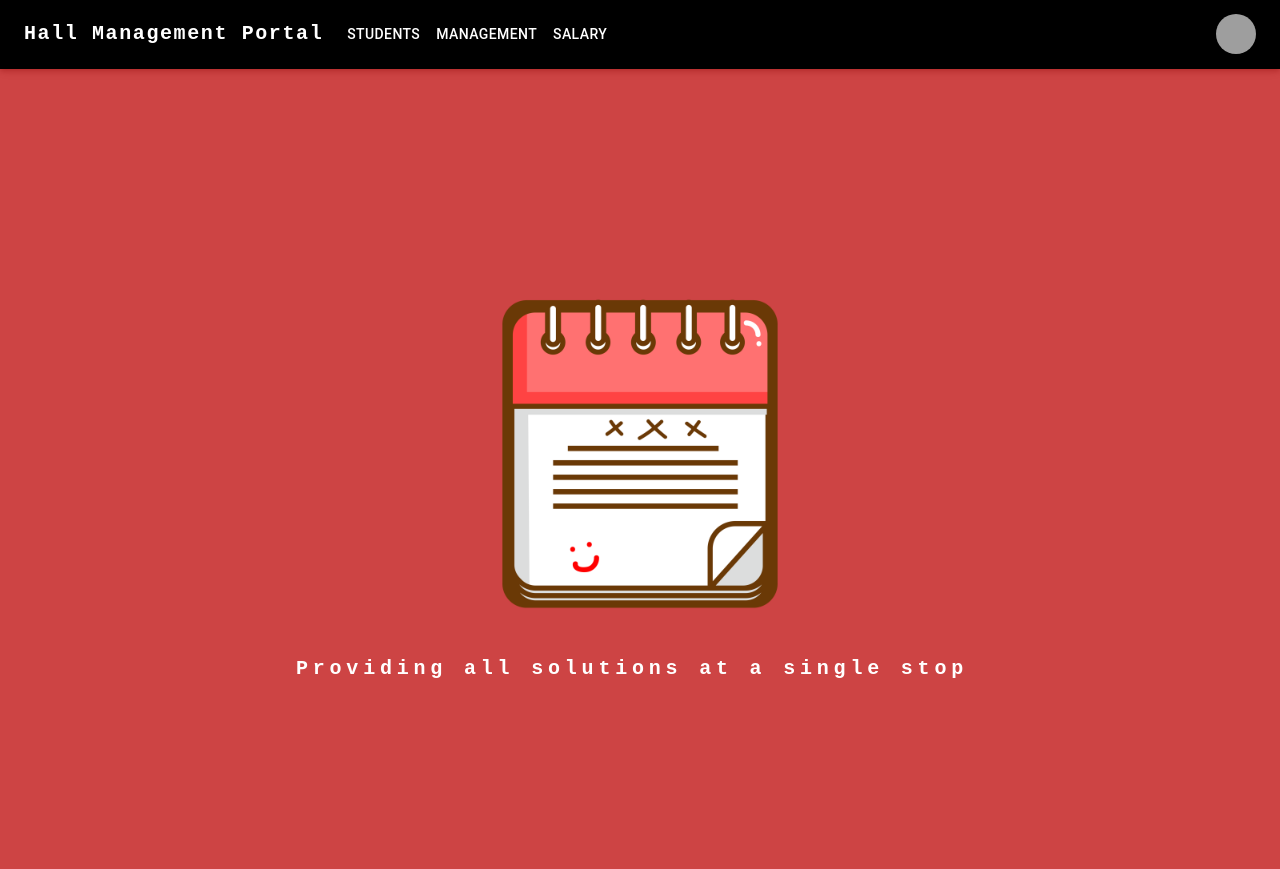
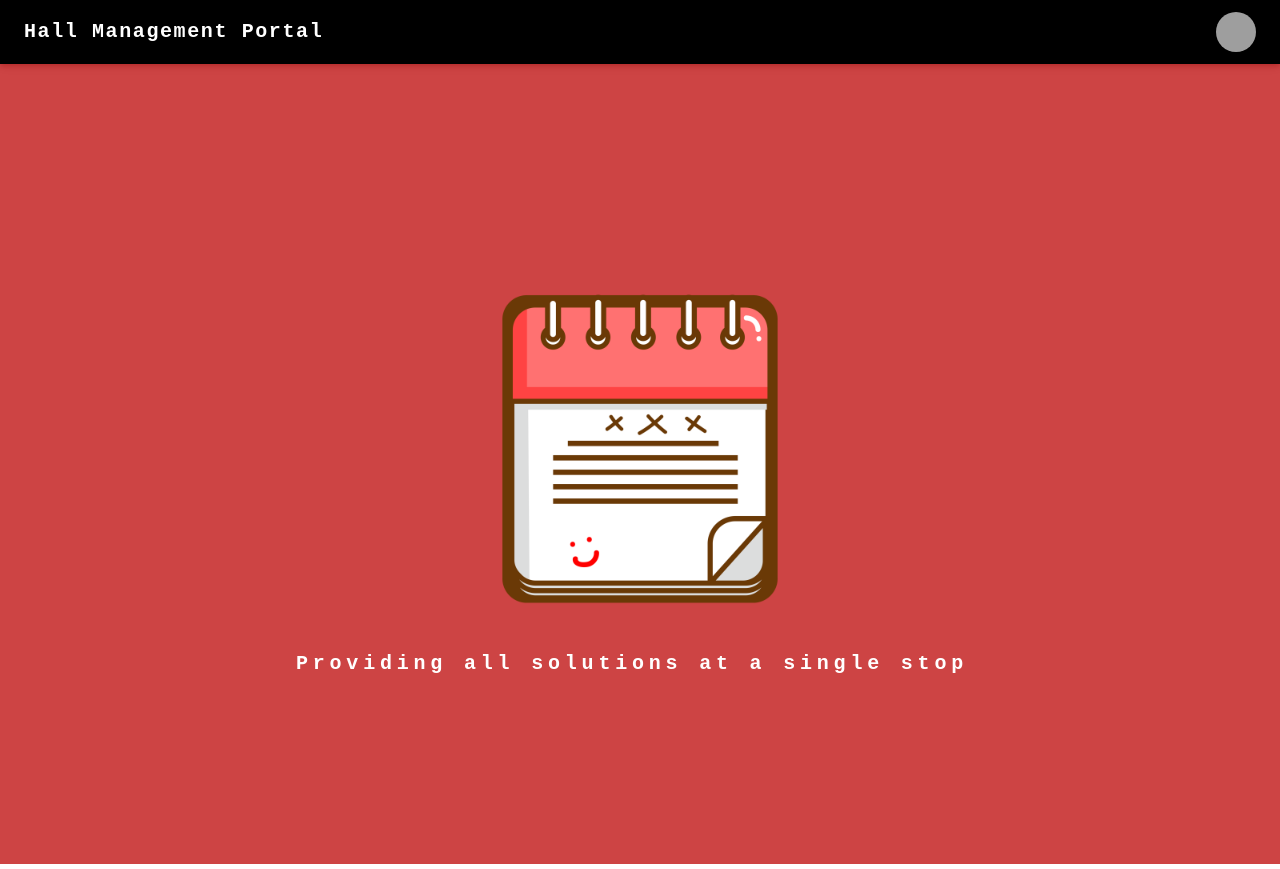
Before and after one commit to abhishekrathi16/hms_frontend, a Next.js app: page / in a window 1280 px wide. Built offline with nearby package versions, Linux system fonts and the light colour scheme; grey boxes are pictures that could not be loaded.

Commit message:
fix: changes to navbar

```diff
--- a/components/Navbar.jsx
+++ b/components/Navbar.jsx
@@ -76,7 +76,7 @@ function ResponsiveAppBar() {
                 key={page}
                 onClick={handleCloseNavMenu}
                 sx={{ my: 2, color: "white", display: "block" }}
-                className={`${state.loggedIn ? "none" : ""}`}
+                className={`${state.loggedIn ? "" : "none"}`}
               >
                 <Link href={`/` + page.toLowerCase()}>{page}</Link>
               </Button>
```
